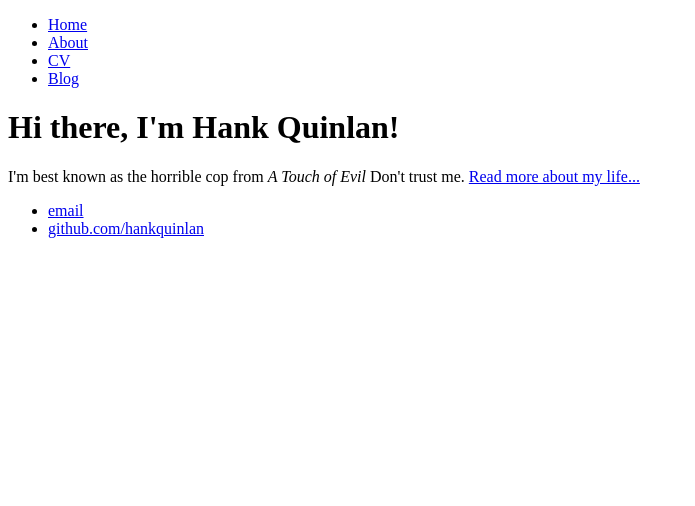
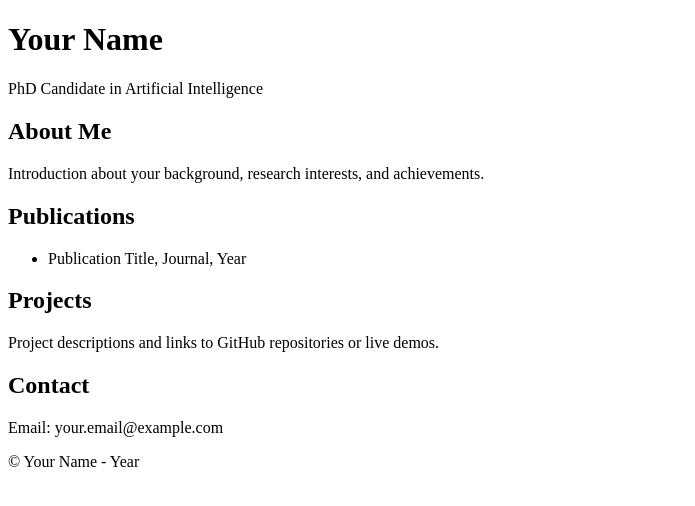
Before and after one commit to mmichaelzhang/mmichaelzhang.github.io, a plain HTML site: page index.html in a window 1280 px wide. Shown: the whole page, without its empty margins (0-695 px from the left). Drawn offline with Linux system fonts and the light colour scheme.

Commit message:
Update index.html

```diff
--- a/index.html
+++ b/index.html
@@ -1,28 +1,41 @@
 <!DOCTYPE html>
-<html>
+<html lang="en">
 <head>
-		<title>Hank Quinlan, Horrible Cop</title>
+    <meta charset="UTF-8">
+    <meta name="viewport" content="width=device-width, initial-scale=1.0">
+    <title>Your Academic Portfolio</title>
+    <link rel="stylesheet" href="styles.css">
 </head>
 <body>
-		<nav>
+    <header>
+        <h1>Your Name</h1>
+        <p>PhD Candidate in Artificial Intelligence</p>
+    </header>
+    <div class="content">
+        <section id="about">
+            <h2>About Me</h2>
+            <p>Introduction about your background, research interests, and achievements.</p>
+        </section>
+        <section id="publications">
+            <h2>Publications</h2>
             <ul>
-        		<li><a href="/">Home</a></li>
-	        	<li><a href="/about">About</a></li>
-        		<li><a href="/cv">CV</a></li>
-        		<li><a href="/blog">Blog</a></li>
+                <!-- List your publications here -->
+                <li>Publication Title, Journal, Year</li>
             </ul>
-		</nav>
-		<div class="container">
-    		<div class="blurb">
-        		<h1>Hi there, I'm Hank Quinlan!</h1>
-				<p>I'm best known as the horrible cop from <em>A Touch of Evil</em> Don't trust me. <a href="/about">Read more about my life...</a></p>
-    		</div><!-- /.blurb -->
-		</div><!-- /.container -->
+        </section>
+        <section id="projects">
+            <h2>Projects</h2>
+            <!-- Describe your projects here -->
+            <p>Project descriptions and links to GitHub repositories or live demos.</p>
+        </section>
+        <section id="contact">
+            <h2>Contact</h2>
+            <p>Email: your.email@example.com</p>
+        </section>
+    </div>
     <footer>
-    		<ul>
-        		<li><a href="mailto:hankquinlanhub@gmail.com">email</a></li>
-        		<li><a href="https://github.com/hankquinlan">github.com/hankquinlan</a></li>
-			</ul>
+        <p>© Your Name - Year</p>
     </footer>
+    <script src="scripts.js"></script>
 </body>
 </html>
```
Lines whose indentation alone changed are shown as unchanged.
